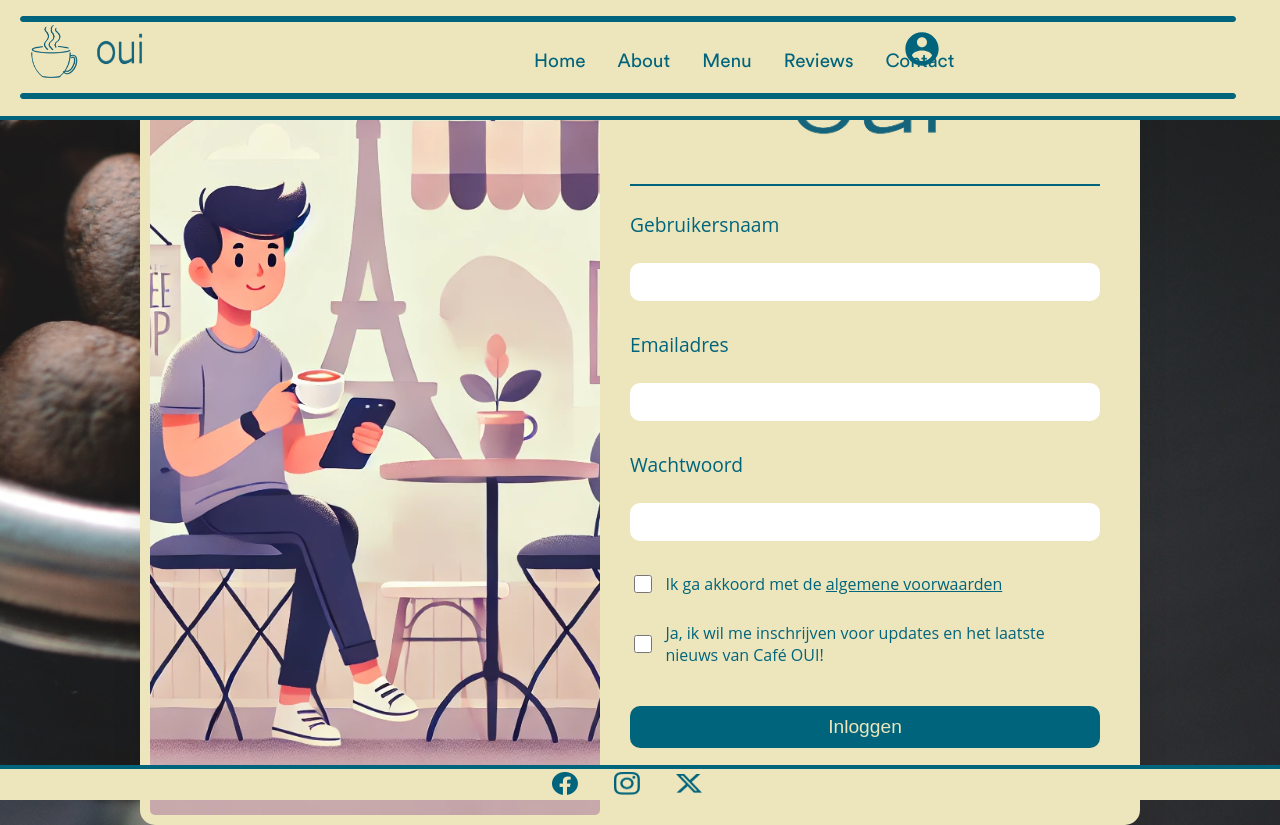
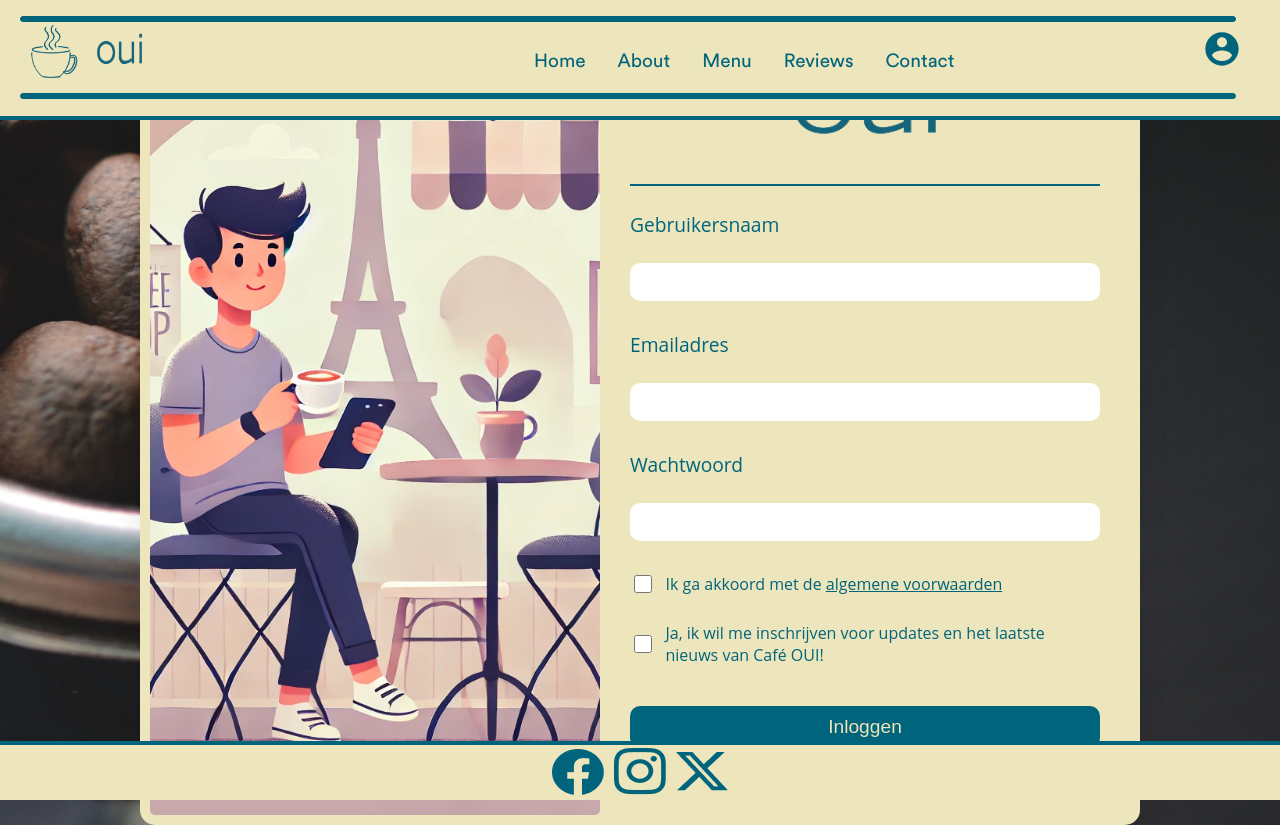
Before and after one commit to StefanSpitse4pm/OUI, a PHP site: page /content/loginPage.php in a window 1280 px wide. Run offline with PHP 8.4, Linux system fonts and the light colour scheme.

Commit message:
cssn debug

```diff
--- a/content/loginPage.php
+++ b/content/loginPage.php
@@ -16,10 +16,10 @@
         <?php include '../functies/samenvoeg-nav-offpage.php'?>
         <div class="loginContent">
             <div class="loginfoto">
-                <img src="../Img/loginPage-foto.png" alt="coffee-drinking-image">
+                <img src="../Img/loginPage-foto.png" alt="coffee-drinking-image" class="img">
             </div>
             <div class="login">
-                <img src="../Img/Logo-04.png" alt="">
+                <img src="../Img/Logo-04.png" alt="" class="img">
                 <hr>
                 <?php
                     if (!empty($failed)) {
--- a/css/loginPage.css
+++ b/css/loginPage.css
@@ -64,7 +64,7 @@ main {
     align-items: center;
 }
 
-img
+.img
 {
     margin: 0;
     width: 50%;
```
